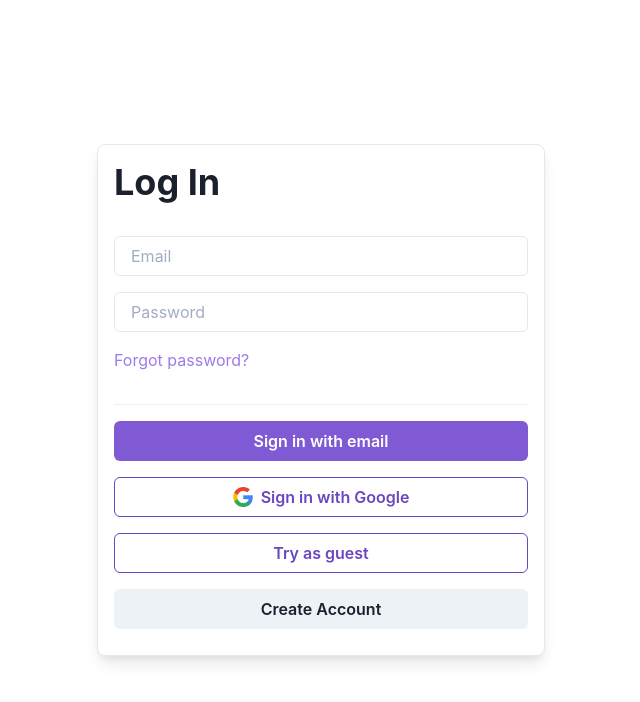
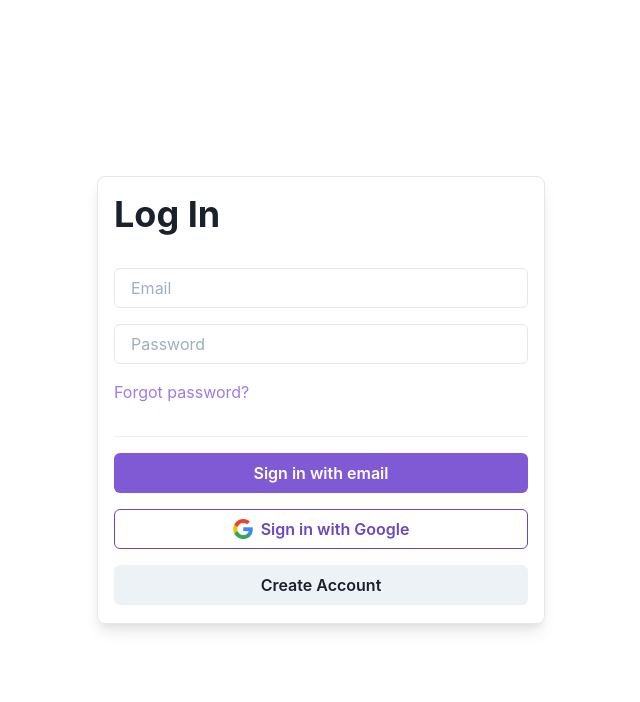
Before and after one commit to petergeorgas/apptrack, a Next.js app: page / in a window 1280 px wide. Shown: the top 702 px of the page, without its empty margins (319-959 px from the left). Built offline with nearby package versions, Linux system fonts and the light colour scheme; no server answers.

Commit message:
Revert "Added guest signin"
This reverts commit 350149868e0ea88ca8de840bc5897f47ab1cc071.

```diff
--- a/firebase/firebase.ts
+++ b/firebase/firebase.ts
@@ -7,7 +7,6 @@ import {
 	createUserWithEmailAndPassword,
 	signOut,
 	sendPasswordResetEmail,
-	signInAnonymously,
 } from "firebase/auth";
 
 const firebaseConfig = {
@@ -55,14 +54,6 @@ const logInWithEmailAndPass = async (email: string, pass: string) => {
 	await signInWithEmailAndPassword(auth, email, pass);
 };
 
-const logInAnonymously = async () => {
-	const res = await signInAnonymously(auth);
-	const uid = res.user.uid;
-	const email = "anon"
-
-	return {uid, email}
-}
-
 const logout = () => {
 	signOut(auth);
 };
@@ -73,7 +64,6 @@ export {
 	registerWithEmailAndPass,
 	logInWithEmailAndPass,
 	logInWithGoogle,
-	logInAnonymously,
 	sendPassReset,
 	logout,
 };
--- a/pages/index.tsx
+++ b/pages/index.tsx
@@ -7,7 +7,6 @@ import {
 	FormControl,
 	FormErrorMessage,
 	Heading,
-	HStack,
 	Image,
 	Input,
 	Link,
@@ -21,7 +20,6 @@ import React, { useState } from "react";
 import { useAuthState } from "react-firebase-hooks/auth";
 import {
 	auth,
-	logInAnonymously,
 	logInWithEmailAndPass,
 	logInWithGoogle,
 	sendPassReset,
@@ -105,27 +103,6 @@ const Home: NextPage = () => {
 		}
 	};
 
-	const onSignInAnon = async (e: React.MouseEvent<HTMLButtonElement>) => {
-		e.preventDefault();
-
-		try {
-			var { uid, email: userEmail } = await logInAnonymously();
-		} catch (e: any) {
-			toast({
-				title: "Sign In Error",
-				description: `There was an issue signing in as guest.\nCode:  ${e}`,
-				status: "error",
-				duration: 5000,
-				isClosable: true,
-			});
-			return;
-		}
-
-		if (uid && userEmail) {
-			await addUser({ variables: { email: userEmail, userId: uid } });
-		}
-	};
-
 	if (user) {
 		router.push("/dashboard");
 	}
@@ -135,7 +112,7 @@ const Home: NextPage = () => {
 			<Box
 				boxShadow="lg"
 				w="md"
-				h="lg"
+				h="md"
 				borderWidth="1px"
 				borderRadius="lg"
 				p={4}
@@ -173,14 +150,6 @@ const Home: NextPage = () => {
 							Sign in with Google
 						</Button>
 						<Button
-							colorScheme="purple"
-							w="full"
-							variant="outline"
-							onClick={onSignInAnon}
-						>
-							Try as guest
-						</Button>
-						<Button
 							colorScheme="gray"
 							w="full"
 							onClick={() => {
```
